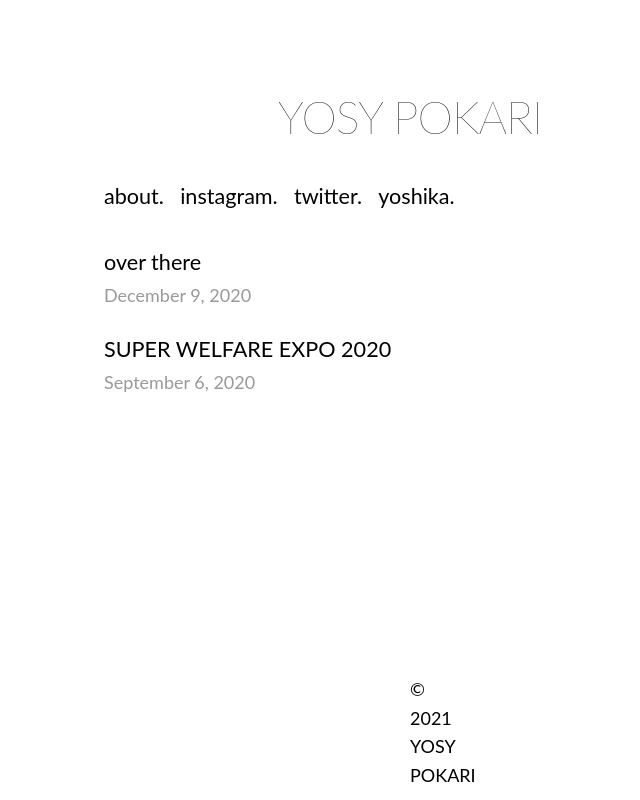
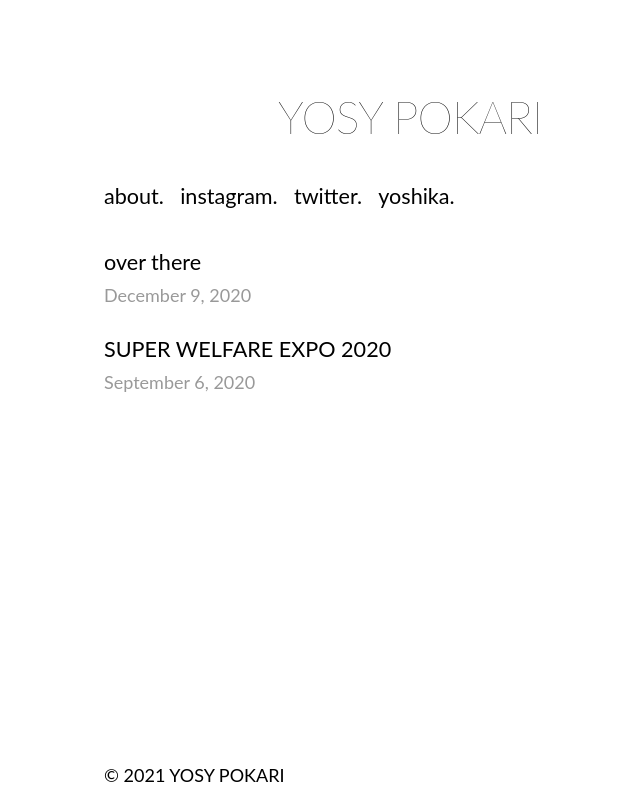
Before and after one commit to pokaryosy/mypage, a Next.js app: page / in a window 1280 px wide. Shown: the whole page, without its empty margins (230-870 px from the left). Built offline with nearby package versions, Linux system fonts and the light colour scheme.

Commit message:
184 commits

```diff
--- a/styles/utils.module.css
+++ b/styles/utils.module.css
@@ -86,7 +86,6 @@
 
 .footer{
   position:absolute;
-  right:50%;
-  left: 50%;
+  right:auto;
   bottom: 10px;
 }
```
